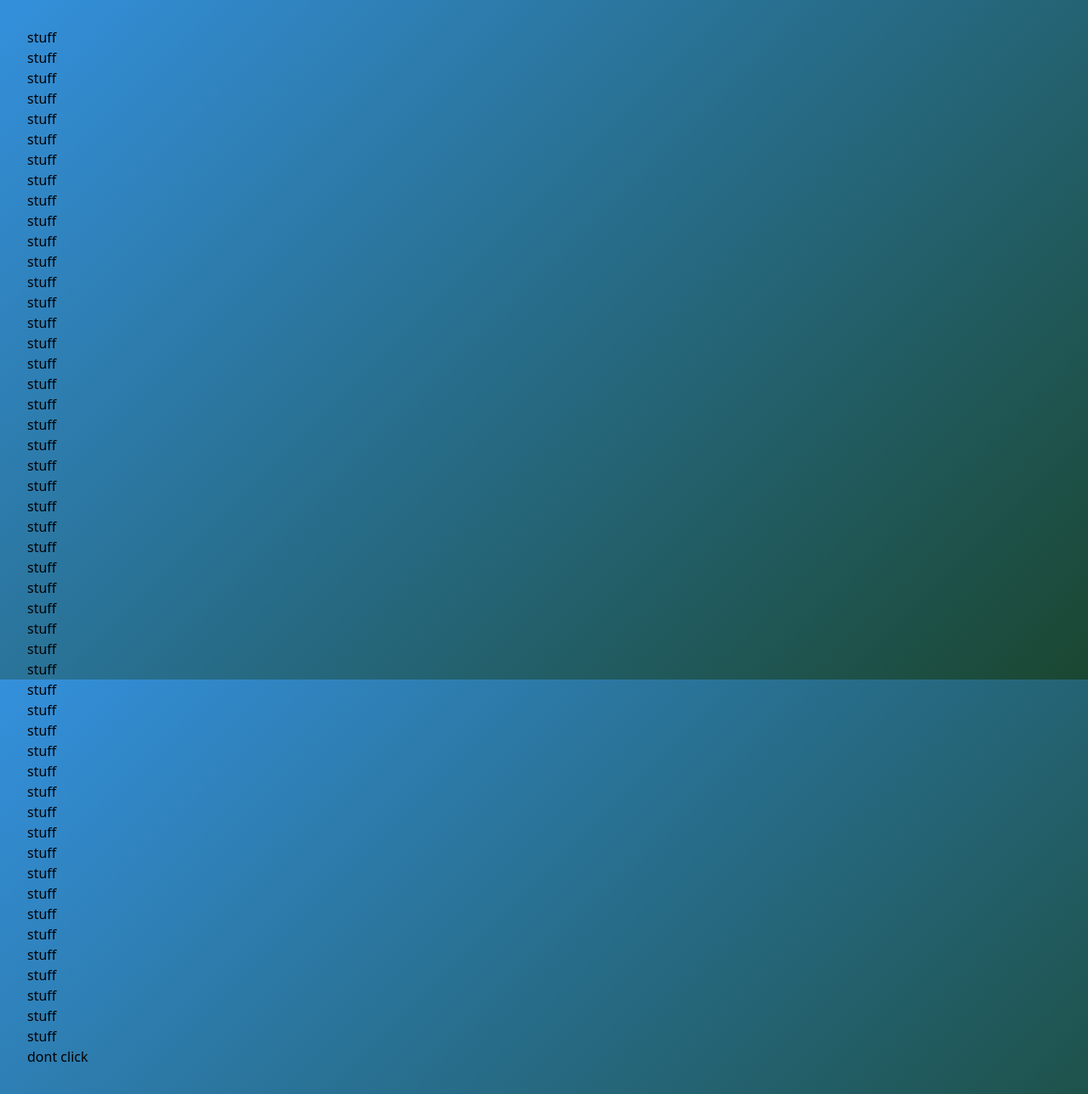
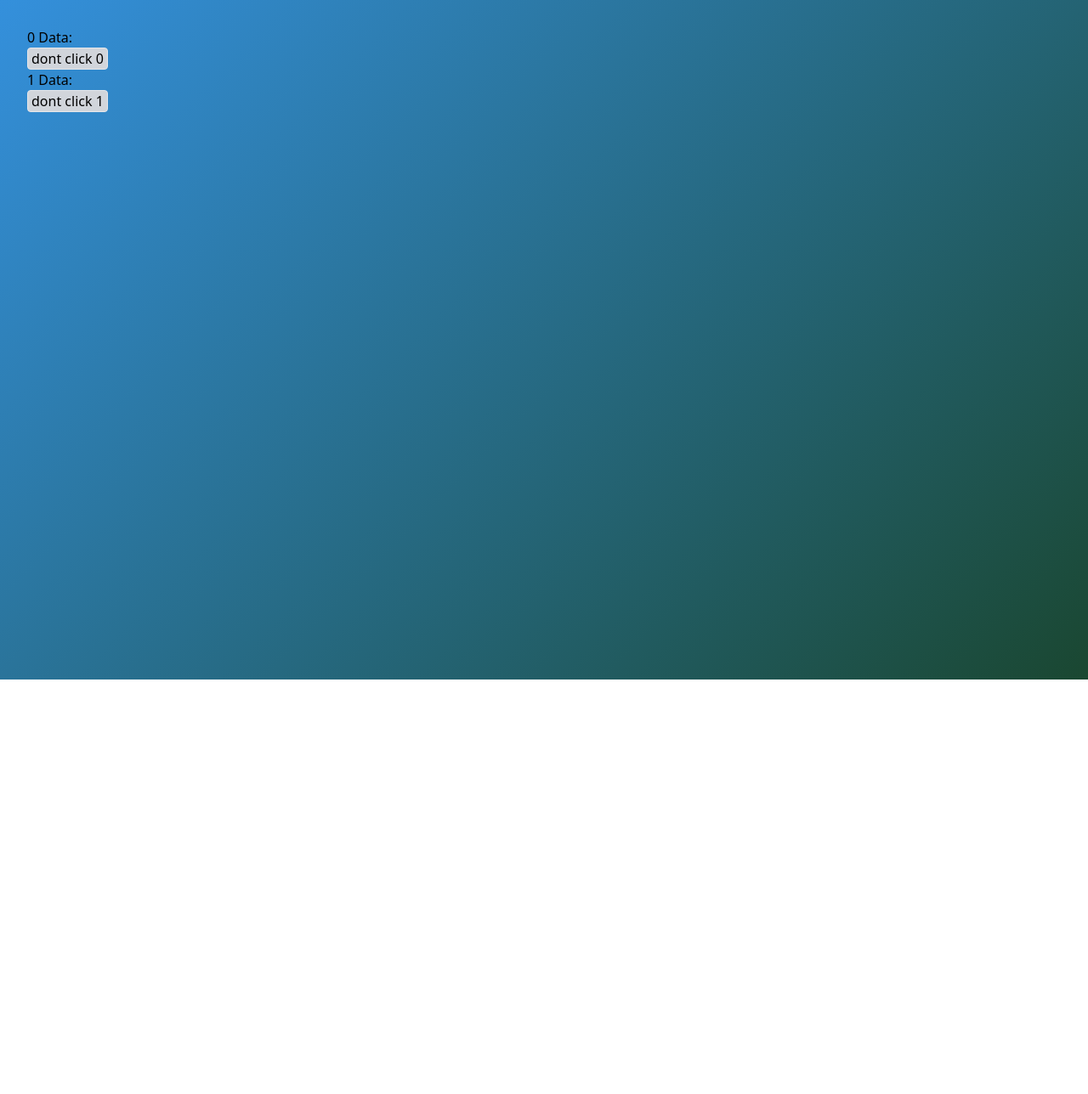
Before and after one commit to warlyware/vue-3-modal-inversion, a Vue app: page / in a window 1280 px wide. Shown: the whole page at 85% size. After the commit the page ends 800 px from the top, so only its background shows below. Built offline with nearby package versions, Linux system fonts and the light colour scheme.

Commit message:
Implement working name + callerId based strategy

```diff
--- a/src/App.vue
+++ b/src/App.vue
@@ -1,14 +1,23 @@
 <template>
   <div class="p-8">
     <review-reply-modal />
-    <p
-      v-for="num in 50"
-      :key="num"
+    <div>
+      0 Data: {{ dataZero }}
+    </div>
+    <button
+      class="border px-1 bg-gray-300 rounded"
+      @click="openModal({ name: REVIEW_REPLY, id: 0 })"
     >
-      stuff
-    </p>
-    <button @click="openModal(REVIEW_REPLY)">
-      dont click
+      dont click 0
+    </button>
+    <div>
+      1 Data: {{ dataOne }}
+    </div>
+    <button
+      class="border px-1 bg-gray-300 rounded"
+      @click="openModal({ name: REVIEW_REPLY, id: 1 })"
+    >
+      dont click 1
     </button>
   </div>
 </template>
@@ -18,15 +27,50 @@ import { REVIEW_REPLY } from './constants/modals/names'
 
 import useModal from './utils/use-modal'
 import ReviewReplyModal from './components/ReviewReplyModal.vue'
+import {
+  reactive,
+  toRefs,
+  watch
+} from 'vue'
 
 export default {
   components: {
     ReviewReplyModal
   },
   setup() {
-    const { openModal } = useModal()
+    const {
+      activeModal, openModal, modalData, modalCallerId
+    } = useModal()
 
-    return { openModal, REVIEW_REPLY }
+    const state = reactive({
+      dataZero: '',
+      dataOne: ''
+    })
+
+    const handleModalData = (data, callerId) => {
+      switch (callerId) {
+      case 0:
+        state.dataZero = data.replyText
+        break
+      case 1:
+        state.dataOne = data.replyText
+        break
+      default:
+        console.error('INVALID CALLERID', callerId)
+        break
+      }
+    }
+
+    watch(activeModal, modalName => {
+      if (!modalName) {
+        console.log(modalData.value, modalCallerId.value)
+        handleModalData(modalData.value, modalCallerId.value)
+      }
+    })
+
+    return {
+      openModal, REVIEW_REPLY, ...toRefs(state)
+    }
   }
 }
 </script>
--- a/src/components/ReviewReplyModal.vue
+++ b/src/components/ReviewReplyModal.vue
@@ -7,7 +7,18 @@
       <ww-modal
         title="Review Reply"
       >
-        Main template stuff
+        <form>
+          <textarea
+            id="story"
+            v-model="formData.replyText"
+            name="story"
+            rows="5"
+            cols="33"
+          />
+          <button @click="save">
+            Save
+          </button>
+        </form>
         <template #footer>
           FOOTER STUFF
         </template>
@@ -36,15 +47,24 @@ export default {
     const { activeModal, closeModal } = useModal()
 
     const state = reactive({
-      showModal: false
+      showModal: false,
+      formData: {
+        replyText: ''
+      }
     })
+
+    const save = () => {
+      console.log('saveData')
+      const { formData } = toRefs(state)
+      closeModal(formData.value)
+    }
 
     watch(activeModal, modalName => {
       state.showModal = modalName === REVIEW_REPLY
     })
 
     return {
-      ...toRefs(state), activeModal, closeModal
+      ...toRefs(state), activeModal, closeModal, save
     }
   }
 }
--- a/src/components/WwModal.vue
+++ b/src/components/WwModal.vue
@@ -9,7 +9,6 @@
         {{ title }}
       </h2>
       <button
-        class="btn close-btn"
         @click="closeModal"
       >
         ✕
@@ -17,7 +16,7 @@
     </div>
 
     <div class="scroll-target overflow-y-auto px-8 py-4">
-      <slot :items="items" />
+      <slot />
     </div>
 
     <div
@@ -30,12 +29,8 @@
 </template>
 
 <script>
-import {
-  watchEffect,
-  ref
-} from 'vue'
 import useModal from '../utils/use-modal'
-import fetch from '../utils/fetch-util'
+
 import ModalOverlay from './helpers/ModalOverlay.vue'
 
 export default {
@@ -50,17 +45,8 @@ export default {
   },
   setup(props) {
     const { closeModal } = useModal()
-    const items = ref([])
-    const searchValue = ref('')
-
-    watchEffect(async () => {
-      const data = await fetch(props.url, searchValue.value)
-      items.value = data
-    })
 
     return {
-      items,
-      searchValue,
       closeModal
     }
   }
--- a/src/utils/use-modal.js
+++ b/src/utils/use-modal.js
@@ -10,7 +10,9 @@ import {
 } from 'body-scroll-lock'
 
 const state = reactive({
-  activeModal: null
+  activeModal: null,
+  modalCallerId: null,
+  modalData: null
 })
 
 export default function useModal() {
@@ -18,14 +20,17 @@ export default function useModal() {
     return document.getElementById('modal-container')
   }
 
-  const openModal = async modalName => {
-    state.activeModal = modalName
+  const openModal = async ({ name, id }) => {
+    state.activeModal = name
+    state.modalCallerId = id
     await nextTick()
     const modalContainer = getModalContainerElement()
     disableBodyScroll(modalContainer)
   }
 
-  const closeModal = async () => {
+  const closeModal = async data => {
+    console.log('pass back data to caller', data)
+    state.modalData = data
     state.activeModal = null
     await nextTick()
     const modalContainer = getModalContainerElement()
```
